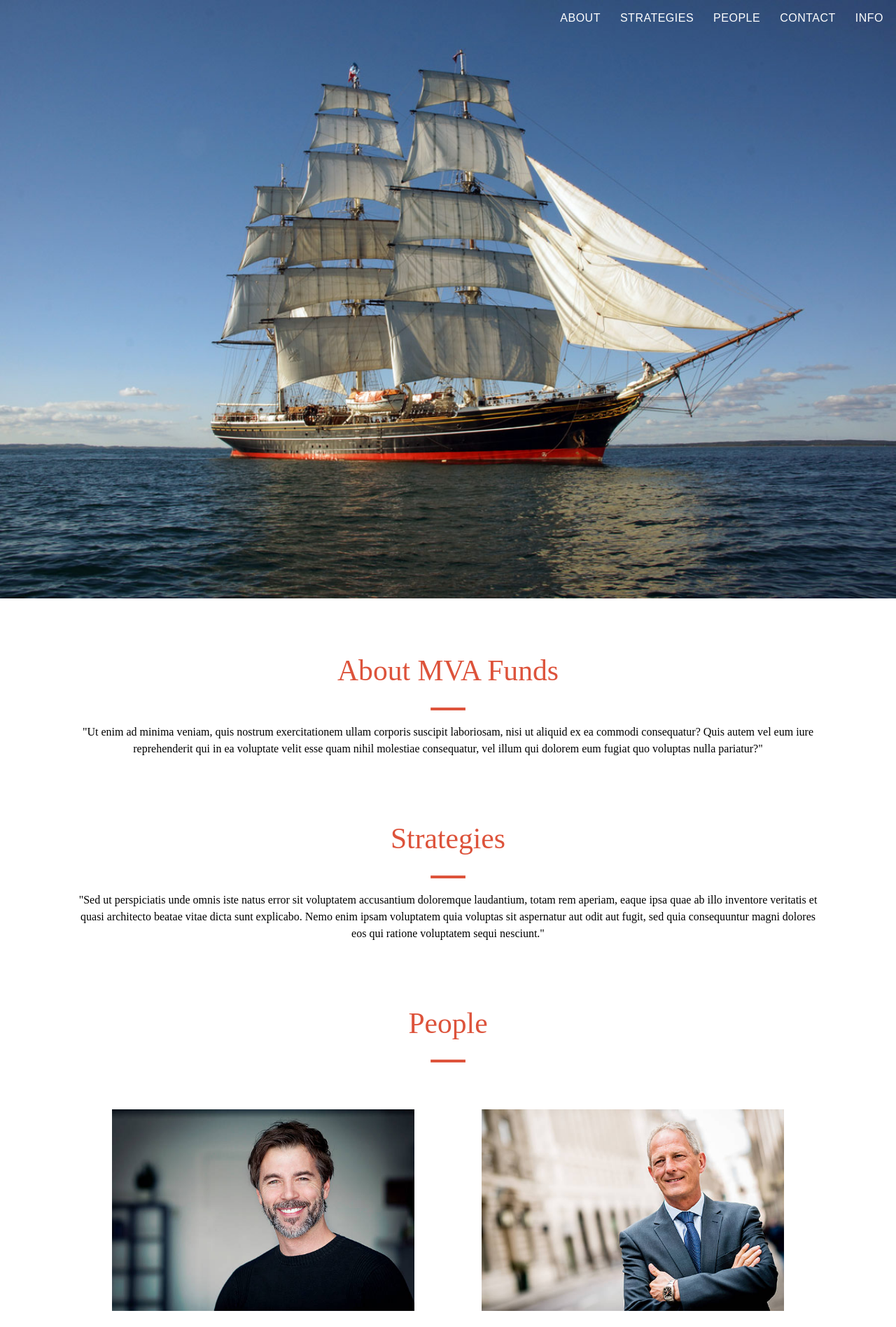
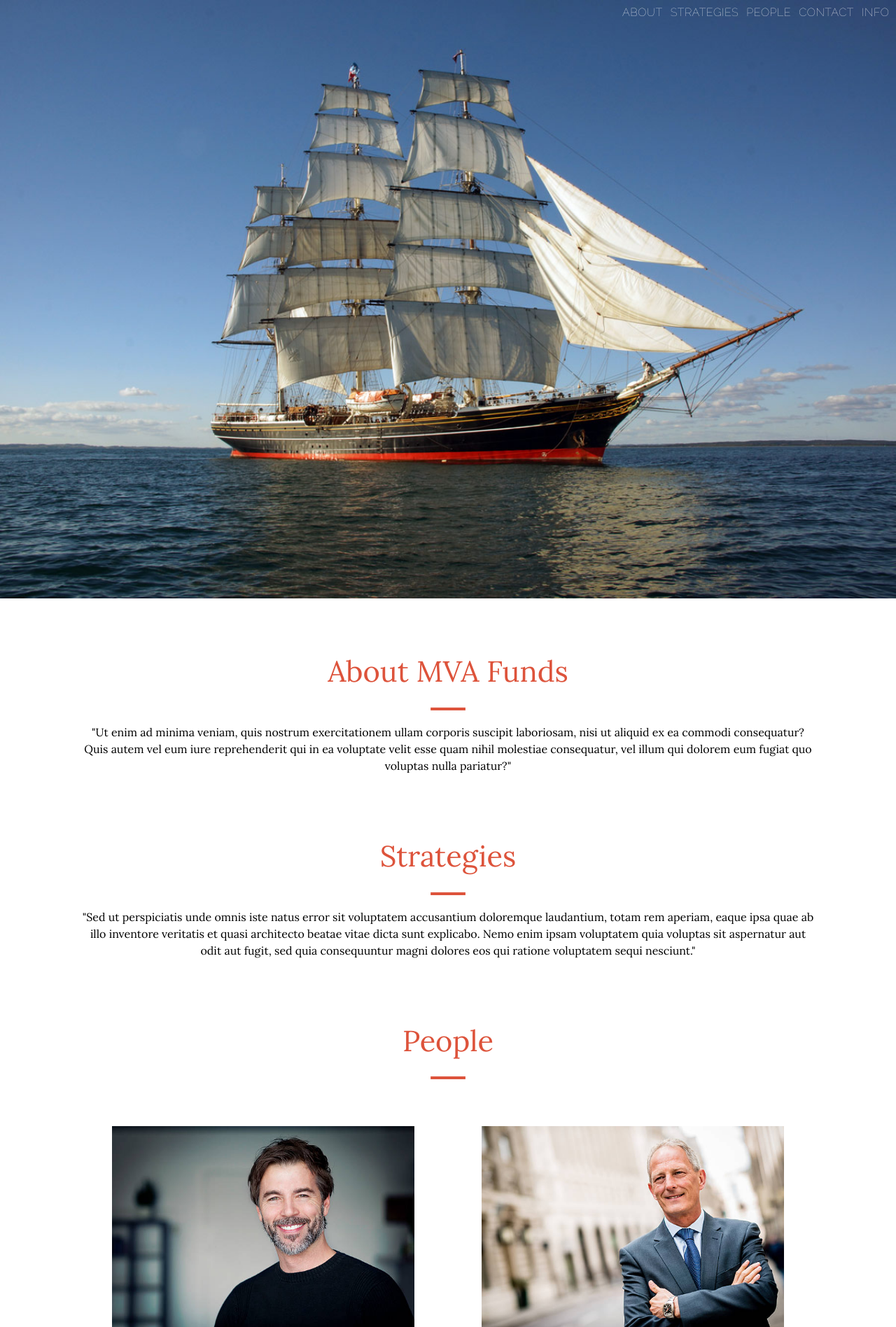
Before and after one commit to ChristinaMills/MVA-fund, a PHP site: page / in a window 1280 px wide. Shown: the top 1896 px of the page at 70% size. Run offline with PHP 8.4, Linux system fonts and the light colour scheme; some libraries are stand-ins or nearby versions.

Commit message:
nav fonts ok, section fonts ok

```diff
--- a/index.php
+++ b/index.html
@@ -6,7 +6,9 @@
         <meta name="viewport" content="width=device-width, initial-scale=1">
         <link rel="stylesheet" href="public/styles/reset.css">
         <link rel="stylesheet" href="public/styles/main.css">
-        <link href="https://fonts.googleapis.com/css?family=Raleway:200" rel="stylesheet">
+        <link href="https://fonts.googleapis.com/css?family=Raleway:100" rel="stylesheet">
+        <link href="https://fonts.googleapis.com/css?family=Lora" rel="stylesheet">
+
 
         <script src="https://ajax.googleapis.com/ajax/libs/jquery/3.1.1/jquery.min.js"></script>
         <script src="https://cdnjs.cloudflare.com/ajax/libs/handlebars.js/2.0.0/handlebars.js"></script>
--- a/public/styles/main.css
+++ b/public/styles/main.css
@@ -35,11 +35,11 @@ li a:hover {
   margin-right: auto;
 }
 .menu a {
-  margin: 10px;
+  margin: .1em;
   display: block;
   color: white;
   text-decoration: none;
-  font-family: 'Lora', sans-serif;
+  font-family: 'Raleway', sans-serif;
   letter-spacing: .5px;
 }
 
@@ -55,8 +55,8 @@ li a:hover {
 
 #section-title {
   font-size: 2.6em;
-  font-family: 'Raleway:300', serif ;
-  font-weight: normal;
+  font-family: 'Lora', serif;
+  /* font-weight: normal; */
   /* margin-bottom: 1em; */
   text-align: center;
   color: #DD533B;
@@ -69,7 +69,7 @@ li a:hover {
 /* select only p elements in content sections */
 .content-section > p {
   font-size: 1em;
-  font-family: 'Raleway:300', serif;
+  font-family: 'Lora', serif;
   line-height: 1.5;
   text-align: center;
 }
@@ -82,10 +82,10 @@ li a:hover {
   display: block;
 }
 
-h1 {
+/* h1 {
   font-family: 'Raleway:300', serif;
   font-weight: normal;
-}
+} */
 
 #main-content {
   margin-top: 5em;
```
